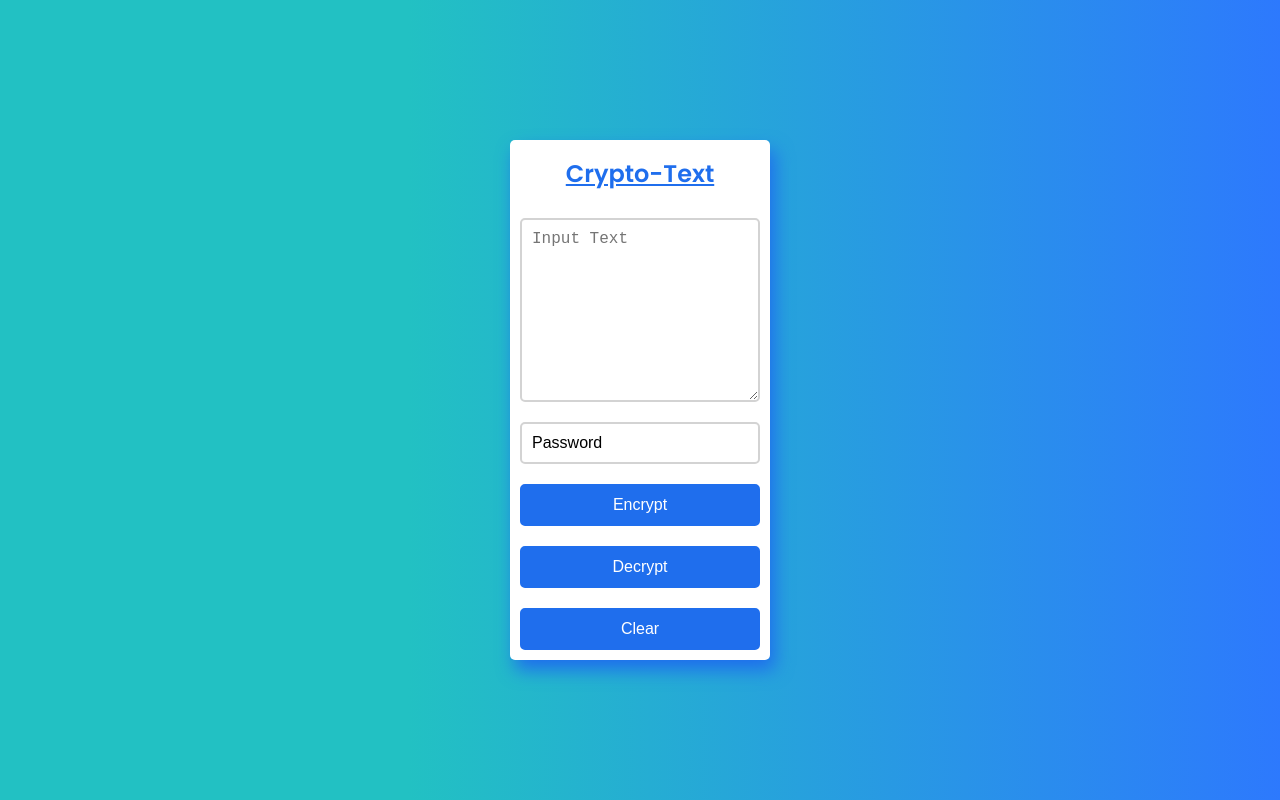
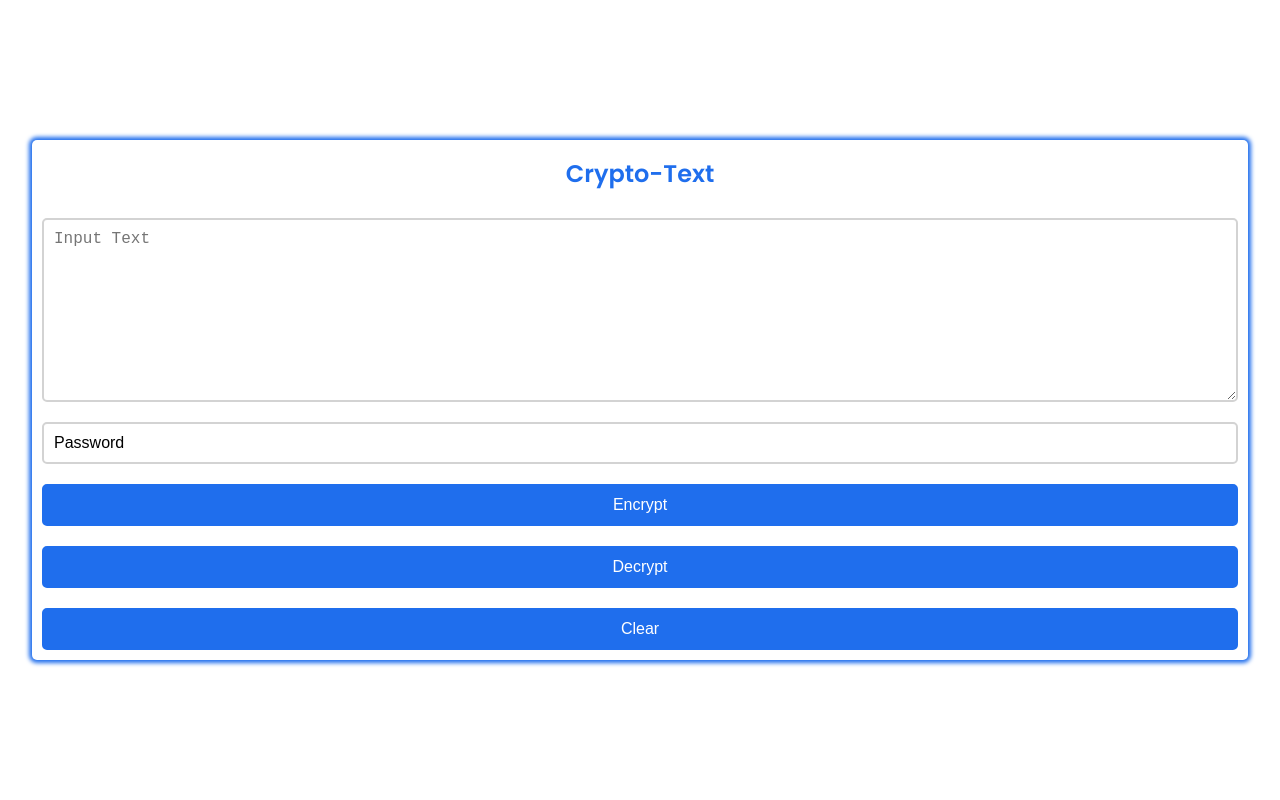
Before and after one commit to theriturajps/Raaz, a plain HTML site: page index.html in a window 1280 px wide. Drawn offline with nearby package versions, Linux system fonts and the light colour scheme.

Commit message:
Update index.html

```diff
--- a/index.html
+++ b/index.html
@@ -24,52 +24,34 @@
 
 body {
     font-family: "Poppins", sans-serif;
-
     background-repeat: no-repeat;
-
     background: rgb(34, 193, 195);
-
-                background: linear-gradient(69deg, rgba(34, 193, 195, 1) 32%, rgba(45, 121, 253, 1) 100%);
+    background: linear-gradient(69deg, rgb(255 255 255) 32%, rgb(255 255 255) 100%);
 }
 
 .wrapper {
     display: grid;
-
     position: absolute;
-
     min-height: 10rem;
-
-                min-width: 10rem;
-
+    min-width: 95%;
     text-align: center;
-
     grid-template-rows: auto auto auto auto;
-
     grid-template-columns: auto;
-
     left: 50%;
-
     top: 50%;
-
     transform: translate(-50%, -50%);
-
     background-color: white;
-
     border-radius: 5px;
-
     padding-top: 0rem;
-
-                box-shadow: 5px 10px 18px #1f6eed;
+    box-shadow: 0px 0px 4px 3px #1f6eed;
 }
 
 h2, a {
     margin: 0;
-
     padding: 10px;
-
     color: #1f6eed;
-
     line-height: 3rem;
+    text-decoration: none;
 }
 
             textarea,
```
Lines whose indentation alone changed are shown as unchanged.
